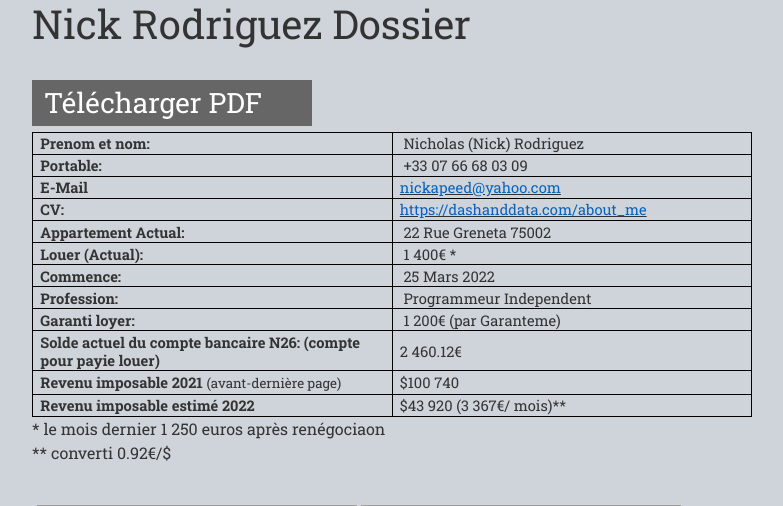
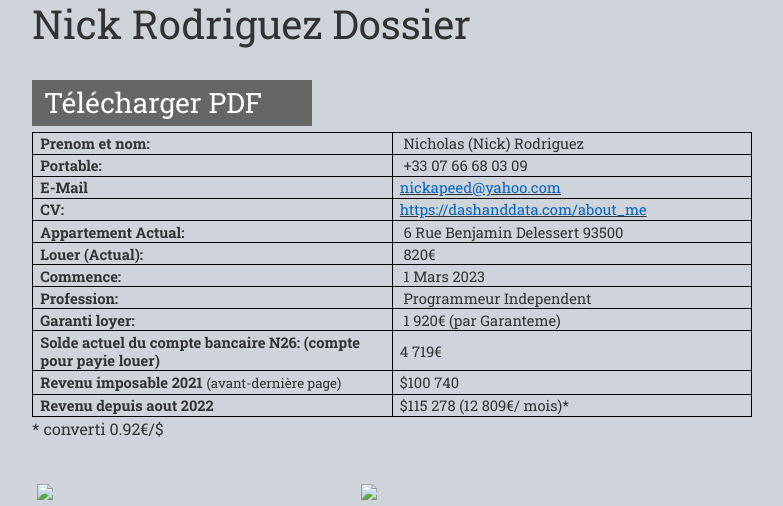
Before and after one commit to costa-rica/personalWebsite, a Flask app: template app_package/templates/main/dossier_location.html in a window 1280 px wide. Shown: the top 506 px of the page, without its empty margins (248-1031 px from the left). Run offline with Flask 2, Linux system fonts and the light colour scheme; the template is opened without the code that fills it, so the values that code supplies are empty; parts of the project's set-up code (start-up, migrations or seed data) failed here and were passed over; some libraries are stand-ins or nearby versions; grey boxes are pictures that could not be loaded.

Commit message:
updated dosseir

```diff
--- a/app_package/config.py
+++ b/app_package/config.py
@@ -21,6 +21,7 @@ class ConfigBase:
         self.SOCIAL_DF_FILE_NAME = 'df_social_activity.pkl'
         self.DESTINATION_PASSWORD = config_dict.get('DESTINATION_PASSWORD')
         self.PERSONAL_EMAIL = config_dict.get('PERSONAL_EMAIL')
+        self.DOSSIER_FILENAME = config_dict.get('DOSSIER_FILENAME')
 
 
 class ConfigLocal(ConfigBase):
--- a/app_package/templates/main/dossier_location.html
+++ b/app_package/templates/main/dossier_location.html
@@ -73,7 +73,7 @@
             </td>
             <td class="td_right">
               <p class=MsoNormal style='margin:0cm;text-indent:0cm;line-height:107%'><span
-                  style='font-size:11.0pt;line-height:107%'> 22 Rue Greneta 75002 </span> </p>
+                  style='font-size:11.0pt;line-height:107%'> 6 Rue Benjamin Delessert 93500 </span> </p>
             </td>
           </tr>
           <tr style='height:1.0pt'>
@@ -83,9 +83,8 @@
             </td>
             <td class="td_right">
               <p class=MsoNormal style='margin:0cm;text-indent:0cm;line-height:107%'><span
-                  style='font-size:11.0pt;line-height:107%'> 1 400</span><span lang=EN-US
-                  style='font-size:11.0pt;line-height:107%'>€</span><span style='font-size:
-          11.0pt;line-height:107%'> *</span> </p>
+                  style='font-size:11.0pt;line-height:107%'> 820</span><span lang=EN-US
+                  style='font-size:11.0pt;line-height:107%'>€</span></p>
             </td>
           </tr>
           <tr style='height:1.0pt'>
@@ -95,7 +94,7 @@
             </td>
             <td class="td_right">
               <p class=MsoNormal style='margin:0cm;text-indent:0cm;line-height:107%'><span
-                  style='font-size:11.0pt;line-height:107%'> 25 Mars 2022 </span> </p>
+                  style='font-size:11.0pt;line-height:107%'> 1 Mars 2023 </span> </p>
             </td>
           </tr>
           <tr style='height:1.0pt'>
@@ -119,7 +118,7 @@
                   style='font-size:11.0pt;line-height:107%'> </span><span
                   style='font-size:11.0pt;line-height:107%'>1</span><span style='font-size:
           11.0pt;line-height:107%'> </span><span style='font-size:11.0pt;line-height:
-          107%'>200€ (</span><span lang=EN-US style='font-size:11.0pt;line-height:107%'>par
+          107%'>920€ (</span><span lang=EN-US style='font-size:11.0pt;line-height:107%'>par
                 </span><span style='font-size:11.0pt;line-height:107%'>Garanteme)</span></p>
             </td>
           </tr>
@@ -132,7 +131,7 @@
             </td>
             <td class="td_right">
               <p class=MsoNormal style='margin:0cm;text-indent:0cm;line-height:107%'><span
-                  style='font-size:11.0pt;line-height:107%'>2 460.12</span><span lang=EN-US
+                  style='font-size:11.0pt;line-height:107%'>4 719</span><span lang=EN-US
                   style='font-size:11.0pt;line-height:107%'>€</span><span lang=EN-US
                   style='font-size:11.0pt;line-height:107%'> </span><span lang=EN-US> </span></p>
             </td>
@@ -152,26 +151,25 @@
           <tr style='height:1.0pt'>
             <td class="td_left">
               <p class=MsoNormal style='margin:0cm;text-indent:0cm;line-height:107%'><b><span
-                    style='font-size:11.0pt;line-height:107%'>Revenu imposable estimé 2022 </span></b> </p>
+                    style='font-size:11.0pt;line-height:107%'>Revenu depuis aout 2022 </span></b> </p>
             </td>
             <td class="td_right">
               <p class=MsoNormal style='margin:0cm;text-indent:0cm;line-height:107%'><span
-                  style='font-size:11.0pt;line-height:107%'>$43 920 (3 367€/ mois)**  </span> </p>
+                  style='font-size:11.0pt;line-height:107%'>$115 278 (12 809€/ mois)*  </span> </p>
             </td>
           </tr>
         </table>
 
-        * le mois dernier 1 250 euros après renégociaon<br>
-        ** converti 0.92€/$
+        * converti 0.92€/$
 
         <p class=MsoNormal style='margin-left:-.25pt'>&nbsp;</p>
 
         <p class=MsoNormal style='margin-top:0cm;margin-right:0cm;margin-bottom:.6pt;
         margin-left:.75pt;text-indent:0cm;line-height:107%'> <span style='font-size:
         11.0pt;line-height:107%'><img width=25% id="Group 2068"
-              src="{{ url_for('static', filename='images/dossier/NickAndMolly2022.jpg') }}">
+              src="{{ url_for('blog.custom_static_dossier', filename='NickAndMolly2022.jpg') }}">
 
-            <img width=25% src="{{ url_for('static', filename='images/dossier/titreSejour2023clean.png') }}">
+            <img width=25% src="{{ url_for('blog.custom_static_dossier', filename='titreSejour2023clean.png') }}">
 
           </span>  </p>
         <br />
```
Also changed, not shown: app_package/blog/routes.py (+8 -0 lines), app_package/main/routes.py (+9 -10 lines).
